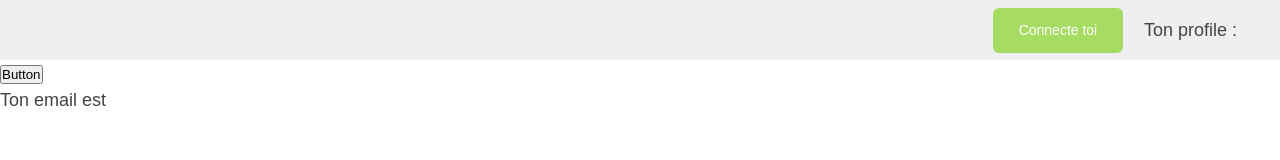
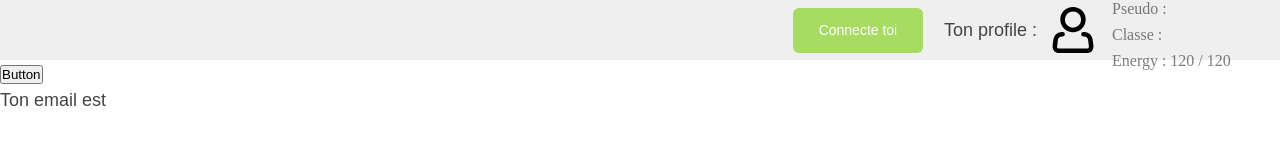
Before and after one commit to antozr/ilabnew, a website: page src/index.html in a window 1280 px wide. Drawn offline with nearby package versions, Linux system fonts and the light colour scheme; files that its build step writes are made by us from their sources.

Commit message:
ADD style nav v01

```diff
--- a/src/index.html
+++ b/src/index.html
@@ -25,6 +25,27 @@
       </li>
       <li class="nav__el">
         Ton profile :&nbsp; <span class="nav__el--name"></span>
+        <div class="nav__profil">
+          <img src="./assets/images/svgicon/svgicon.svg" alt="icon d'une personne, pour représenter ton profil" class="navProfil__img">
+          <ul class="navProfil__list">
+            <li class="navProfil__el">
+              <p class="navProfil__txt">
+                Pseudo : <span class="navProfil__name"></span>
+              </p>
+            </li>
+            <li class="navProfil__el">
+              <p class="navProfil__txt">
+                Classe : <span class="navProfil__class"></span>
+              </p>
+            </li>
+            <li class="navProfil__el">
+              <p class="navProfil__txt">
+                Energy : 120 / 120
+              </p>
+            </li>
+
+          </ul>
+        </div>
       </li>
     </ul>
   </nav>
--- a/src/styles/app.scss
+++ b/src/styles/app.scss
@@ -1,6 +1,8 @@
 @import 'utils/variables';
 @import 'components/type';
 @import 'components/nav';
+@import 'components/navprofil';
+@import 'components/popupcompte';
 
 
 *{
--- a/src/styles/components/nav.scss
+++ b/src/styles/components/nav.scss
@@ -51,4 +51,10 @@
         }
 
     }
+    &__profil{
+        display: flex;
+        flex-direction: row;
+        width: 200px;
+        column-gap: 8px;
+    }
 }
--- /dev/null
+++ b/src/styles/components/navprofil.scss
@@ -0,0 +1,31 @@
+
+
+.navProfil{
+
+    display: flex;
+    flex-direction: row;
+    &__img{
+        width: 50px;
+        height: 50px;
+        margin: auto;
+    }
+        &__list{
+            display: flex;
+            flex-direction: column;
+            justify-content: space-between;
+            row-gap: 4px;
+            width: 130px;
+            margin: 8px  0 0 0;
+        }
+        &__el{
+            width: 100%;
+            height: 22px;
+
+        }
+        &__txt{
+            color: #00000080;
+            font-family: 'Times New Roman', Times, serif;
+            font-size: 16px;
+            font-weight: 300;
+        }
+}
--- /dev/null
+++ b/src/styles/components/popupcompte.scss
@@ -0,0 +1,13 @@
+
+
+.popup{
+
+    width: 540px;
+    height: 600px;
+    position: absolute;
+    top: 20vh;
+    left: 45%;
+    background-color: #ffffff;
+    border-radius: 10px;
+
+}
```
Also changed, not shown: src/scripts/components/popupcreacompte.js (added, +7 -0 lines), src/scripts/firebase.js (+7 -1 lines), src/assets/images/logo-heaj.png (deleted), src/assets/images/svgicon/svgicon.svg (added).
